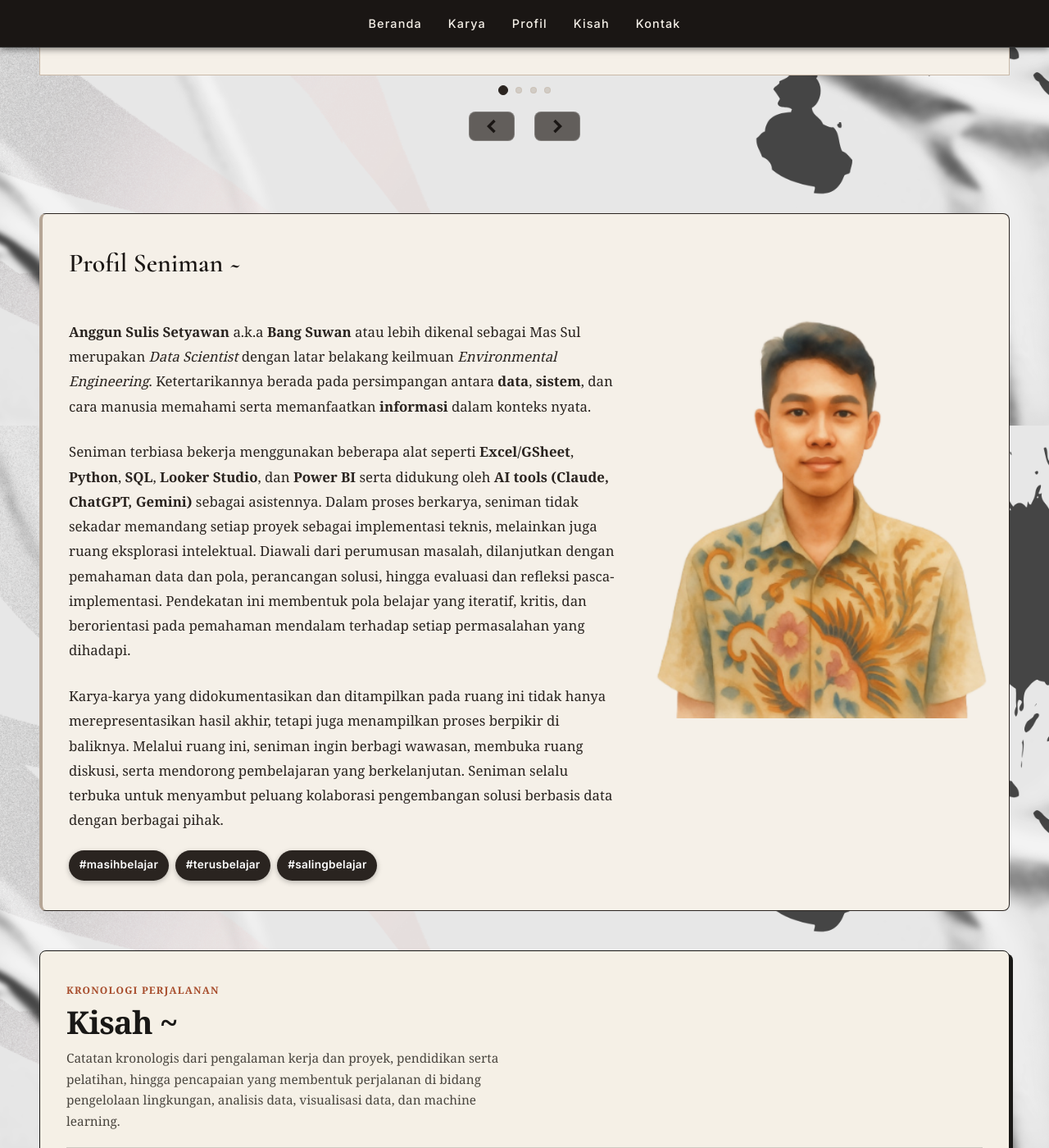
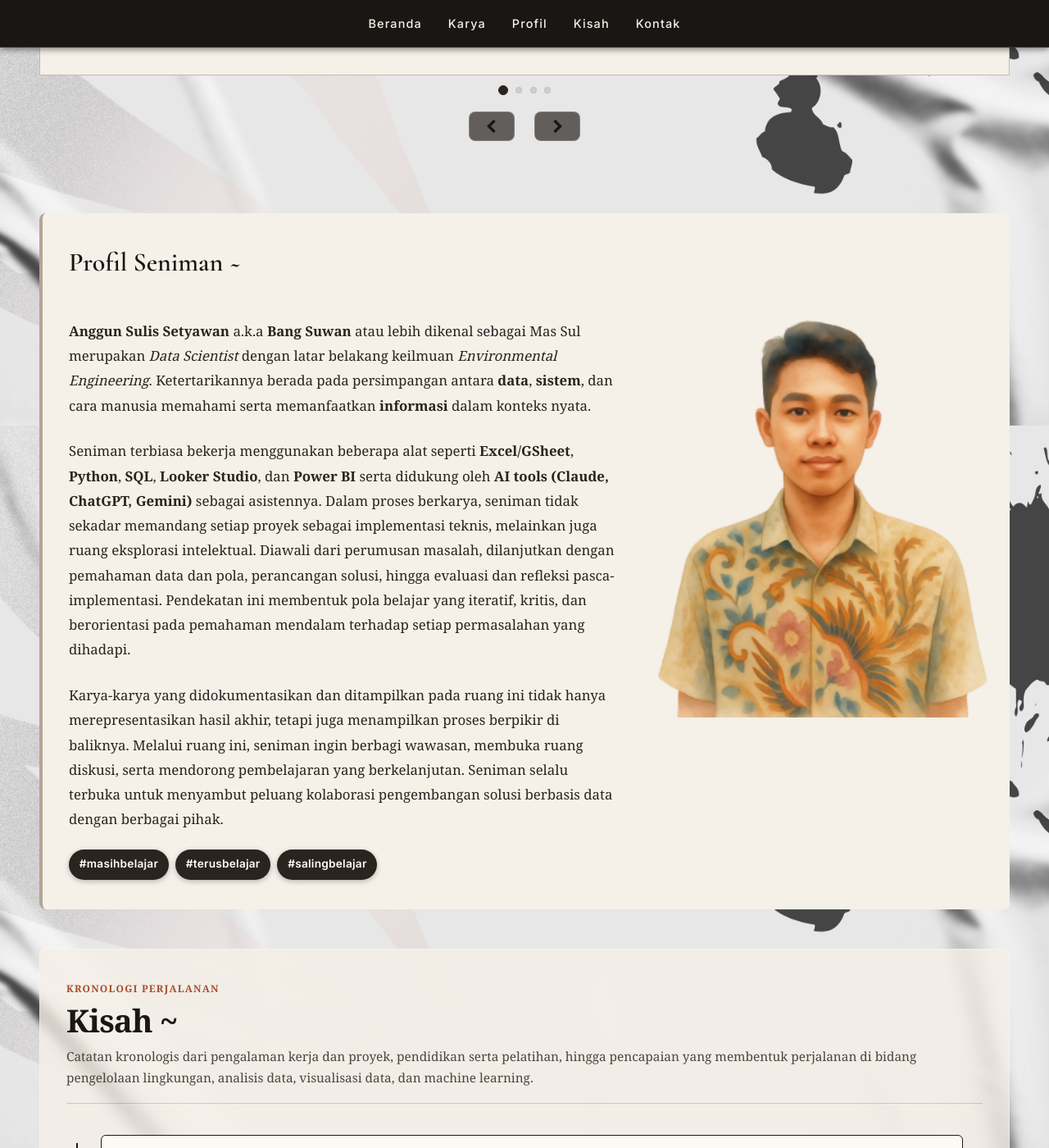
Before and after one commit to Sulbae/Sulbae.github.io, a Jekyll site: the page built from index.md, in a window 1280 px wide and 1400 px high, scrolled down 1281 px. Shown: the whole window at 82% size. Built offline with Jekyll 4.4.1, drawn with Linux system fonts in a browser that asks for light colours.

Commit message:
Update home.css

```diff
--- a/assets/css/home.css
+++ b/assets/css/home.css
@@ -207,7 +207,6 @@ a:hover {
    padding: 2rem;
    margin-top: 4rem;
    margin-bottom: 3rem;
-   border: 1.5px solid #2A2420;
    border-left: 4px solid #B5A595;
    position: relative;
    z-index: 1;
@@ -939,7 +938,6 @@ details[open]::details-content {
 
 /* Section Kisah — dibuat menjadi card terpisah */
 #kisah.kisah-section {
-  --kertas-latar: #f5f0e6;
   --kertas-kartu: #fcfaf5;
   --kertas-lencana: #ebe3d3;
   --tinta-pekat: #191816;
@@ -947,15 +945,16 @@ details[open]::details-content {
   --garis-bingkai: #191816;
   --garis-sekat: rgba(25, 24, 22, 0.18);
   --aksen-utama: #a64b2a;
-  --bayangan-tegas: 4px 4px 0px #191816;
 
-  background-color: var(--kertas-latar);
+  background: rgba(245, 240, 232, 0.8);
+  backdrop-filter: blur(4px);
+  -webkit-backdrop-filter: blur(4px);
   color: var(--tinta-pekat);
   padding: 2rem;
   margin-top: 3rem;
-  border: 1.5px solid var(--garis-bingkai);
+  border: 1px solid rgba(255, 255, 255, 0.3);
   border-radius: 8px;
-  box-shadow: var(--bayangan-tegas);
+  box-shadow: none;
   font-family: inherit;
   box-sizing: border-box;
 }
@@ -994,7 +993,8 @@ details[open]::details-content {
 
 #kisah .kisah-intro {
   margin: 0;
-  max-width: 64ch;
+  width: 100%;
+  max-width: none;
   font-size: 0.96rem;
   line-height: 1.68;
   color: var(--tinta-lembut);
@@ -1004,7 +1004,7 @@ details[open]::details-content {
 #kisah .timeline-vertikal {
   list-style: none;
   margin: 0;
-  padding: 4px 0 4px 0;
+  padding: 4px 0;
   position: relative;
 }
 
@@ -1013,7 +1013,7 @@ details[open]::details-content {
   position: absolute;
   top: 14px;
   bottom: 14px;
-  left: 6px;
+  left: 12px;
   width: 2px;
   background-color: var(--garis-bingkai);
 }
@@ -1021,7 +1021,7 @@ details[open]::details-content {
 #kisah .timeline-item {
   position: relative;
   margin-bottom: 22px;
-  padding-left: 26px; /* Ruang marker di sisi kiri */
+  padding-left: 34px;
 }
 
 #kisah .timeline-item:last-child {
@@ -1030,14 +1030,14 @@ details[open]::details-content {
 
 #kisah .timeline-marker {
   position: absolute;
-  left: 0;
+  left: 5px;
   top: 22px;
-  width: 14px;
-  height: 14px;
+  width: 16px;
+  height: 16px;
   border-radius: 50%;
   background-color: var(--kertas-kartu);
   border: 2px solid var(--garis-bingkai);
-  box-shadow: 2px 2px 0px var(--garis-bingkai);
+  box-shadow: none;
 }
 
 /* Penanda item paling atas (terkini) */
@@ -1049,14 +1049,15 @@ details[open]::details-content {
   background-color: var(--kertas-kartu);
   border: 1.5px solid var(--garis-bingkai);
   border-radius: 6px;
+  margin-left: 8px;
+  margin-right: 24px;
   padding: 18px 20px;
-  box-shadow: var(--bayangan-tegas);
-  transition: transform 0.15s ease, box-shadow 0.15s ease;
+  box-shadow: none;
+  transition: transform 0.15s ease;
 }
 
 #kisah .timeline-card:hover {
-  transform: translate(-1px, -1px);
-  box-shadow: 5px 5px 0px var(--garis-bingkai);
+  transform: translateY(-2px);
 }
 
 #kisah .timeline-meta {
@@ -1109,7 +1110,6 @@ details[open]::details-content {
 #kisah .timeline-desc-list li:last-child {
   margin-bottom: 0;
 }
-
 
 /* =========================================
    11. RESPONSIVE (Desktop-First Cascade)
@@ -1284,23 +1284,25 @@ details[open]::details-content {
 
 @media (max-width: 540px) {
   #kisah.kisah-section {
-    padding: 48px 16px;
+    padding: 1.25rem;
   }
-
-  #kisah .timeline-vertikal {
-    padding-left: 24px;
+  #kisah .timeline-vertikal::before {
+    left: 9px;
   }
-
+  #kisah .timeline-item {
+    padding-left: 26px;
+  }
   #kisah .timeline-marker {
-    left: -24px;
+    left: 3px;
     top: 20px;
     width: 14px;
     height: 14px;
   }
-
   #kisah .timeline-card {
+    margin-left: 4px;
+    margin-right: 8px;
     padding: 15px 16px;
-    box-shadow: 3px 3px 0px var(--garis-bingkai);
+    box-shadow: none;
   }
 
   #kisah .timeline-desc-list {
```
